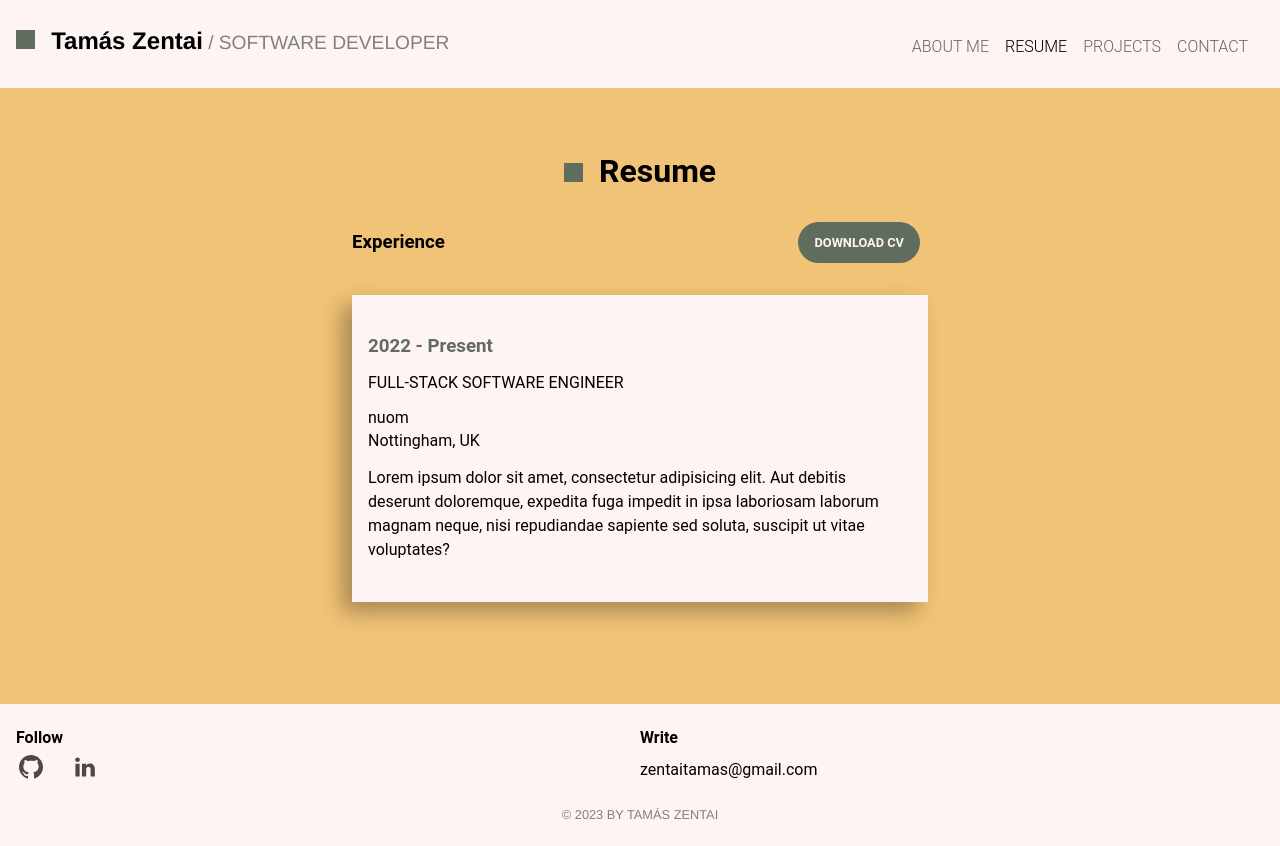
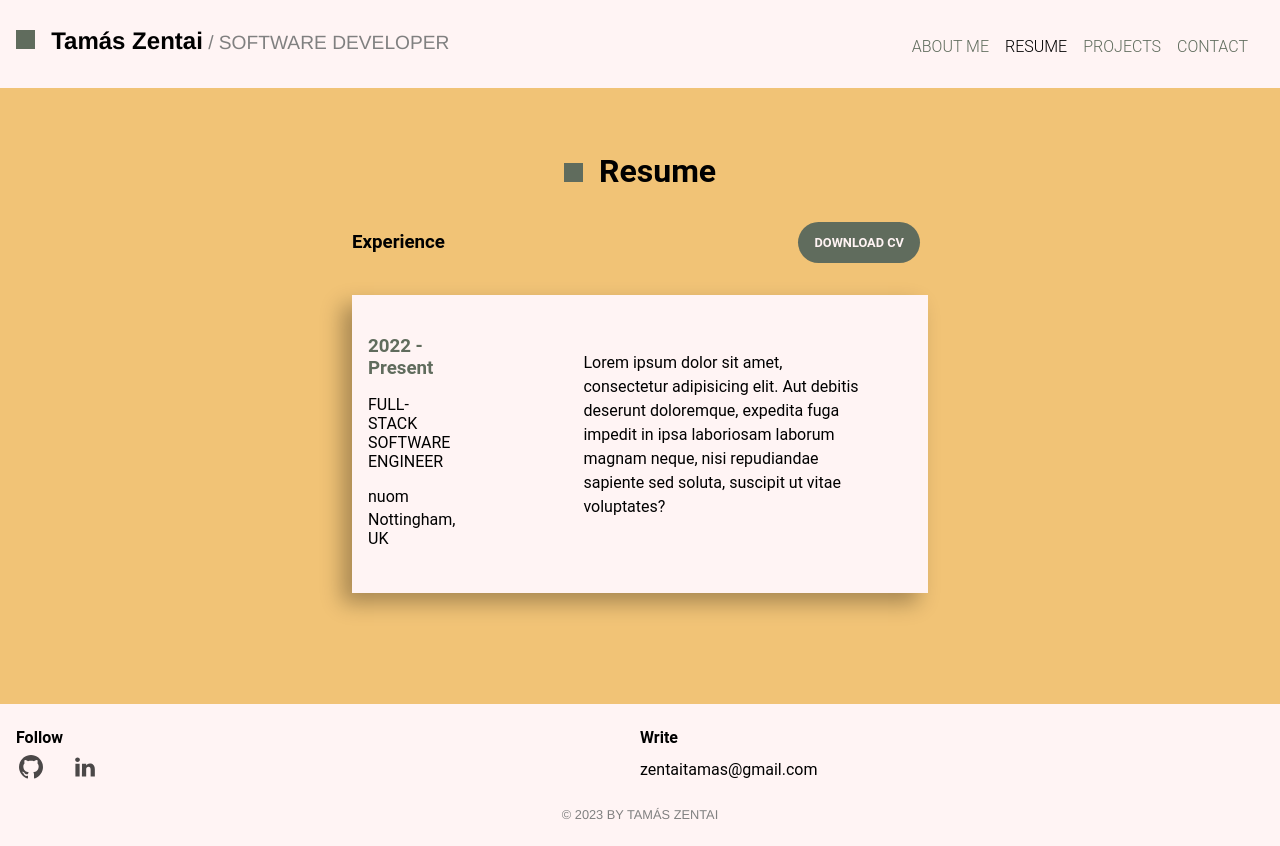
Before and after one commit to tamaszentai/portfolio2023, a Nuxt app: page /resume in a window 1280 px wide. Built offline with nearby package versions, Linux system fonts and the light colour scheme.

Commit message:
resume page css

```diff
--- a/pages/resume.vue
+++ b/pages/resume.vue
@@ -10,13 +10,17 @@
     </header>
     <main>
       <div class="experience">
+          <div class="information">
         <h3 id="date"> 2022 - Present</h3>
         <h3 id="title">Full-stack Software Engineer</h3>
         <p id="company">nuom</p>
         <p id="location">Nottingham, UK</p>
+          </div>
+          <div class="description">
         <p id="description">Lorem ipsum dolor sit amet, consectetur adipisicing elit. Aut debitis deserunt doloremque, expedita fuga
           impedit in ipsa laboriosam laborum magnam neque, nisi repudiandae sapiente sed soluta, suscipit ut vitae
           voluptates?</p>
+          </div>
       </div>
     </main>
   </div>
@@ -107,6 +111,22 @@ h1 {
     .container {
         padding: 0 25%;
     }
+
+    .experience {
+        display: flex;
+    }
+
+    .information {
+      margin-right: 5rem;
+    }
+
+    .information h3, p {
+        width: 100%;
+    }
+
+    .description {
+        padding: 0 3rem;
+    }
 }
 
 
```
